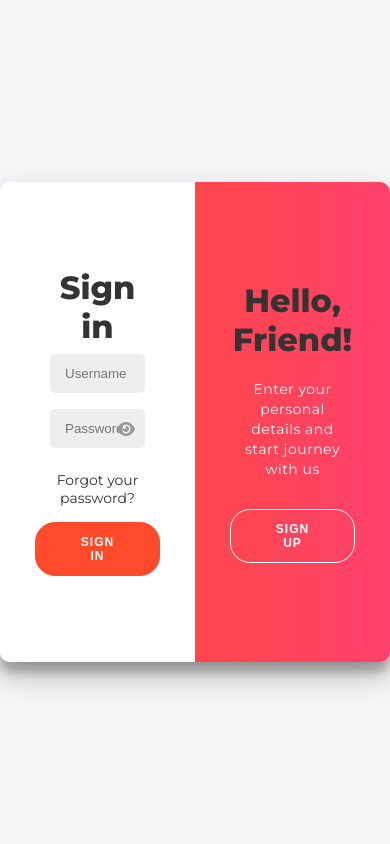
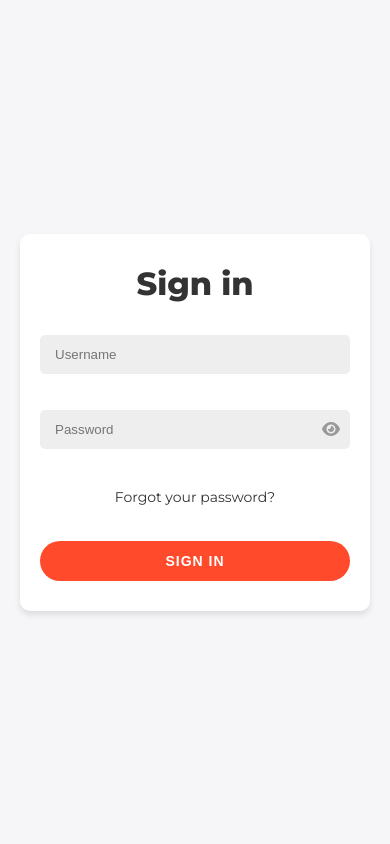
Before and after one commit to Chitresh-code/invoice_extractor, a Flask app: page /login in a window 390 px wide. Run offline with Flask 3, Linux system fonts and the light colour scheme.

Commit message:
made login.html responsive

```diff
--- a/templates/login.html
+++ b/templates/login.html
@@ -184,10 +184,157 @@
                 z-index: 5;
             }
         }
+
+        .sign-up-prompt {
+            display: none;
+        }
+
+        @media (max-width: 768px) {
+            body {
+                margin: 0;
+                padding: 20px;
+                height: 100vh;
+                display: flex;
+                align-items: center;
+                justify-content: center;
+            }
+
+            .container {
+                width: 100%;
+                max-width: 400px;
+                min-height: auto;
+                margin: 0 auto;
+                padding: 30px 20px;
+                box-shadow: 0 4px 6px rgba(0, 0, 0, 0.1);
+            }
+
+            .form-container {
+                width: 100%;
+                position: relative;
+                left: 0;
+                height: auto;
+                padding: 0;
+            }
+
+            form {
+                padding: 0;
+            }
+
+            .sign-up-container {
+                display: none;
+            }
+
+            .overlay-container {
+                display: none;
+            }
+
+            .mobile-toggle {
+                display: block;
+                margin-top: 20px;
+                background-color: transparent;
+                border: 2px solid var(--primary-color);
+                color: var(--primary-color);
+            }
+
+            .mobile-toggle:hover {
+                background-color: var(--primary-color);
+                color: white;
+            }
+
+            .desktop-only {
+                display: none;
+            }
+
+            input {
+                margin: 12px 0;
+            }
+
+            button[type="submit"] {
+                margin-top: 20px;
+                width: 100%;
+            }
+
+            h1 {
+                margin-bottom: 20px;
+            }
+
+            .password-container {
+                margin: 12px 0;
+                width: 100%;
+            }
+
+            a {
+                margin: 15px 0;
+            }
+
+            .sign-up-prompt {
+                margin-top: 20px;
+                text-align: center;
+            }
+
+            .sign-up-prompt p {
+                color: #666;
+                margin: 0;
+                font-size: 14px;
+            }
+        }
+
+        .mobile-toggle {
+            display: none;
+        }
+
+        .link-button {
+            background: none;
+            border: none;
+            color: #FF4B2B;
+            padding: 0;
+            font: inherit;
+            cursor: pointer;
+            text-decoration: underline;
+            display: inline;
+            margin: 0;
+            width: auto;
+        }
+
+        .sign-in-button {
+            background-color: #FF4B2B;
+            border: none;
+            border-radius: 25px;
+            color: white;
+            padding: 12px 45px;
+            width: 100%;
+            font-size: 14px;
+            font-weight: bold;
+            cursor: pointer;
+            margin-top: 20px;
+        }
+
+        @media (max-width: 768px) {
+            .mobile-toggle.link-button {
+                display: inline;
+                margin: 0;
+                padding: 0;
+            }
+        }
     </style>
 </head>
 <body>
     <div class="container" id="container">
+        <div class="form-container sign-in-container">
+            <form action="{{ url_for('login') }}" method="POST">
+                <h1>Sign in</h1>
+                <input type="text" name="username" placeholder="Username" required />
+                <div class="password-container">
+                    <input type="password" name="password" id="signin-password" placeholder="Password" required />
+                    <i class="fas fa-eye password-toggle" id="signin-password-toggle"></i>
+                </div>
+                <a href="#">Forgot your password?</a>
+                <button type="submit" class="sign-in-button">SIGN IN</button>
+                <div class="sign-up-prompt">
+                    <p>Don't have an account? <button type="button" class="mobile-toggle link-button" id="mobileToggleSignUp">Sign up</button></p>
+                </div>
+            </form>
+        </div>
         <div class="form-container sign-up-container">
             <form action="{{ url_for('register') }}" method="POST" id="signup-form">
                 <h1>Create Account</h1>
@@ -203,21 +350,10 @@
                     <i class="fas fa-eye password-toggle" id="signup-confirm-password-toggle"></i>
                 </div>
                 <button type="submit">Sign Up</button>
+                <button type="button" class="mobile-toggle" id="mobileToggleSignIn">Back to Sign In</button>
             </form>
         </div>
-        <div class="form-container sign-in-container">
-            <form action="{{ url_for('login') }}" method="POST">
-                <h1>Sign in</h1>
-                <input type="text" name="username" placeholder="Username" required />
-                <div class="password-container">
-                    <input type="password" name="password" id="signin-password" placeholder="Password" required />
-                    <i class="fas fa-eye password-toggle" id="signin-password-toggle"></i>
-                </div>
-                <a href="#">Forgot your password?</a>
-                <button type="submit">Sign In</button>
-            </form>
-        </div>
-        <div class="overlay-container">
+        <div class="overlay-container desktop-only">
             <div class="overlay">
                 <div class="overlay-panel overlay-left">
                     <h1>Welcome Back!</h1>
@@ -237,6 +373,8 @@
         const signUpButton = document.getElementById('signUp');
         const signInButton = document.getElementById('signIn');
         const container = document.getElementById('container');
+        const mobileToggleSignUp = document.getElementById('mobileToggleSignUp');
+        const mobileToggleSignIn = document.getElementById('mobileToggleSignIn');
 
         signUpButton.addEventListener('click', () => {
             container.classList.add("right-panel-active");
@@ -244,6 +382,16 @@
 
         signInButton.addEventListener('click', () => {
             container.classList.remove("right-panel-active");
+        });
+
+        mobileToggleSignUp.addEventListener('click', () => {
+            document.querySelector('.sign-in-container').style.display = 'none';
+            document.querySelector('.sign-up-container').style.display = 'block';
+        });
+
+        mobileToggleSignIn.addEventListener('click', () => {
+            document.querySelector('.sign-up-container').style.display = 'none';
+            document.querySelector('.sign-in-container').style.display = 'block';
         });
 
         // Password visibility toggle
```
